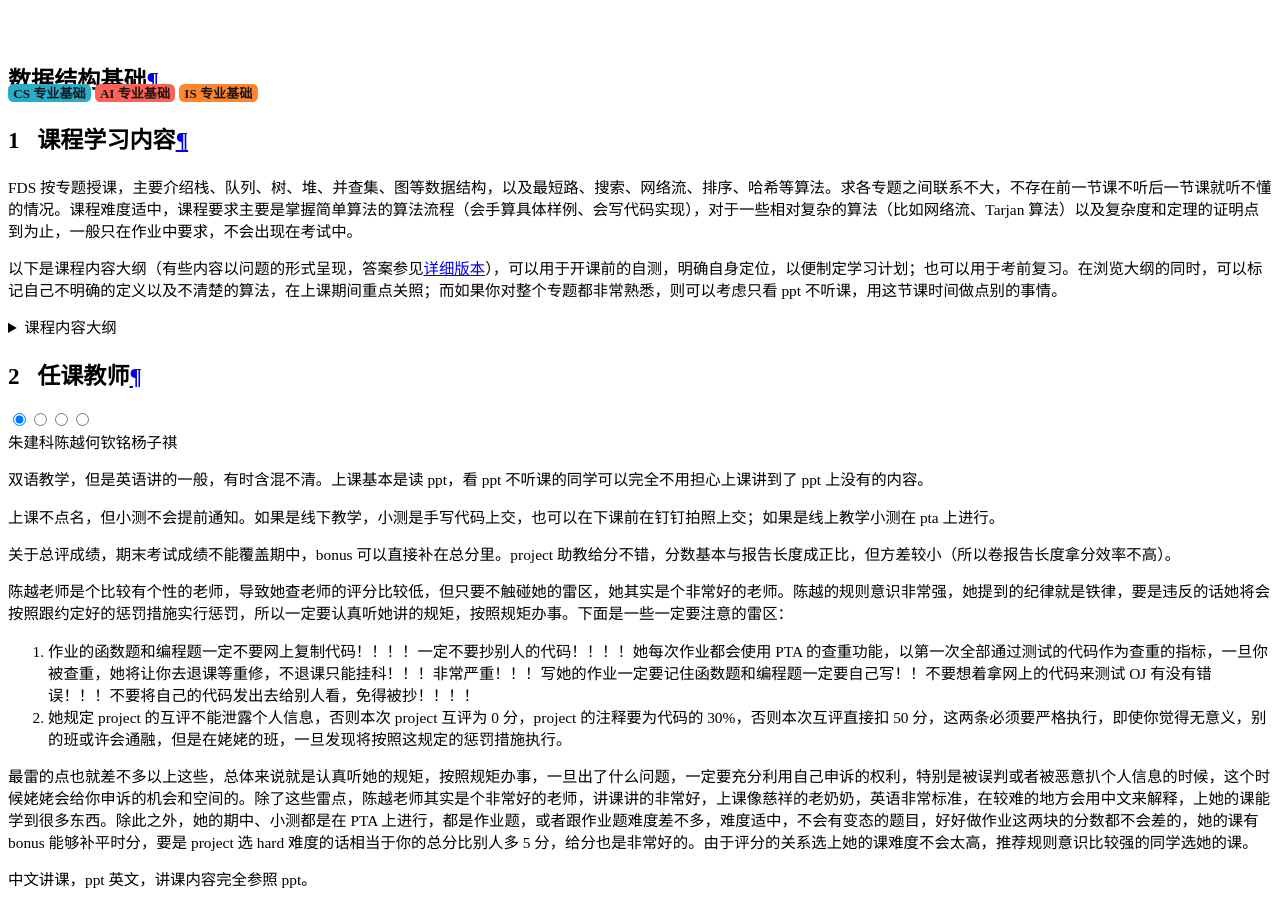
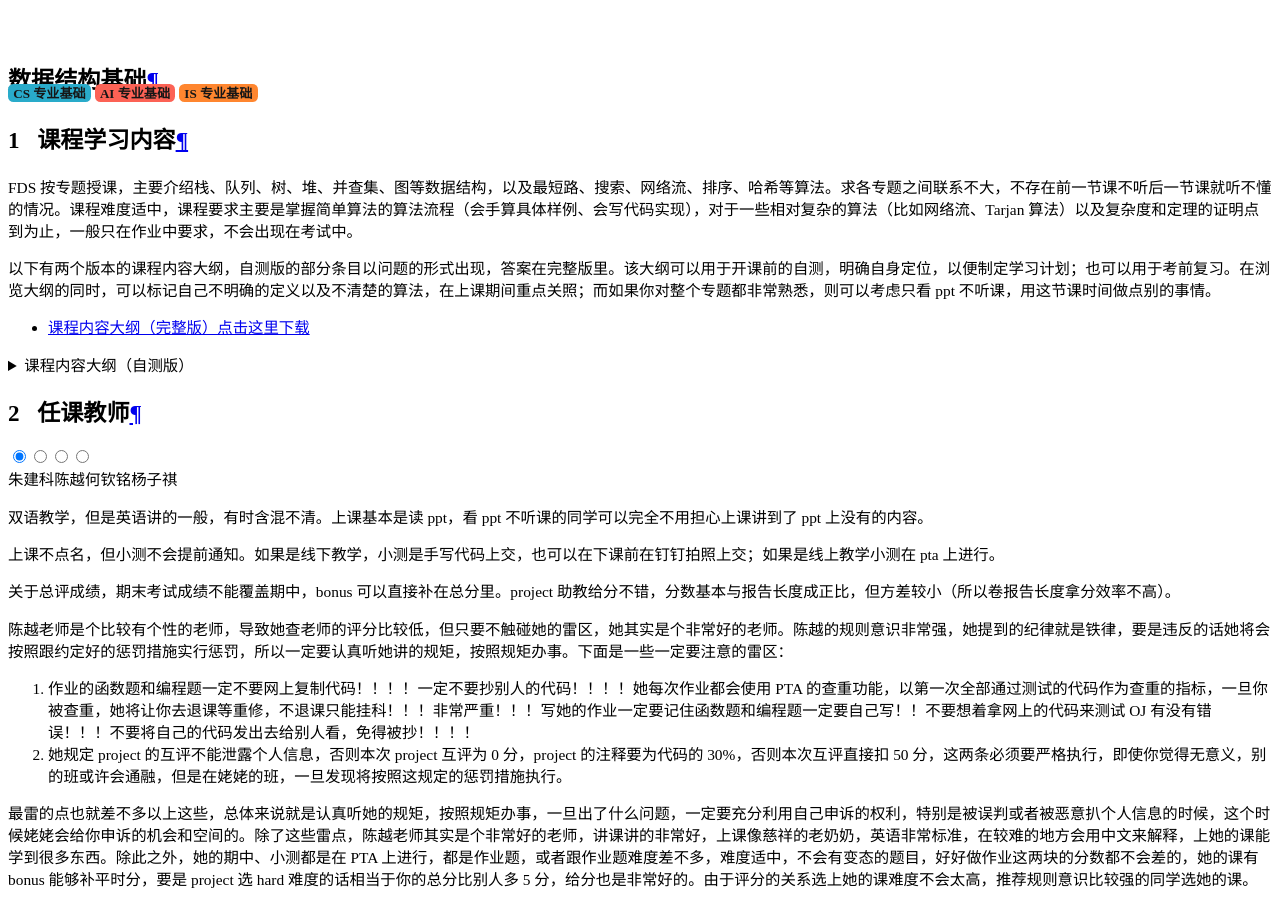
Before and after one commit to ZJU-Turing/TuringCourses, an MkDocs documentation site: the page built from docs/major_basic/data_structure/index.md, in a window 1280 px wide and 900 px high, scrolled down 18336 px. Built offline with MkDocs 1.6.1 and Material for MkDocs 9.7.7, drawn with Linux system fonts in a browser that asks for light colours; comment, search, counter and statistics services are not loaded; some of the changed text lies outside the part shown.

Commit message:
docs: 修复 fds 中失效链接，附加完整版课程大纲 (#157)

```diff
--- a/docs/major_basic/data_structure/index.md
+++ b/docs/major_basic/data_structure/index.md
@@ -10,9 +10,11 @@
 
 FDS 按专题授课，主要介绍栈、队列、树、堆、并查集、图等数据结构，以及最短路、搜索、网络流、排序、哈希等算法。求各专题之间联系不大，不存在前一节课不听后一节课就听不懂的情况。课程难度适中，课程要求主要是掌握简单算法的算法流程（会手算具体样例、会写代码实现），对于一些相对复杂的算法（比如网络流、Tarjan 算法）以及复杂度和定理的证明点到为止，一般只在作业中要求，不会出现在考试中。
 
-以下是课程内容大纲（有些内容以问题的形式呈现，答案参见[详细版本](https://note.starlightxyy.cn/College%20Courses/%E5%A4%A7%E4%BA%8C%E7%A7%8B%E5%86%AC%E7%AC%94%E8%AE%B0/FDS/#_2)），可以用于开课前的自测，明确自身定位，以便制定学习计划；也可以用于考前复习。在浏览大纲的同时，可以标记自己不明确的定义以及不清楚的算法，在上课期间重点关照；而如果你对整个专题都非常熟悉，则可以考虑只看 ppt 不听课，用这节课时间做点别的事情。
+以下有两个版本的课程内容大纲，自测版的部分条目以问题的形式出现，答案在完整版里。该大纲可以用于开课前的自测，明确自身定位，以便制定学习计划；也可以用于考前复习。在浏览大纲的同时，可以标记自己不明确的定义以及不清楚的算法，在上课期间重点关照；而如果你对整个专题都非常熟悉，则可以考虑只看 ppt 不听课，用这节课时间做点别的事情。
 
-??? note "课程内容大纲"
+- [课程内容大纲（完整版）点击这里下载](FDS_appendix_1.pdf)
+
+??? note "课程内容大纲（自测版）"
 
     1. 第一节课介绍分数构成、作业形式等重要内容！
     2. 复杂度分析
@@ -83,6 +85,7 @@ FDS 按专题授课，主要介绍栈、队列、树、堆、并查集、图等
             4. rehashing
         4. seperate chaining: 对相同哈希值用链表存储
         - 删除（tag）
+
 
 
 ## 任课教师
```
Also changed, not shown: other parts of docs/major_basic/data_structure/index.md (+0 -1 lines), 1 other file.
